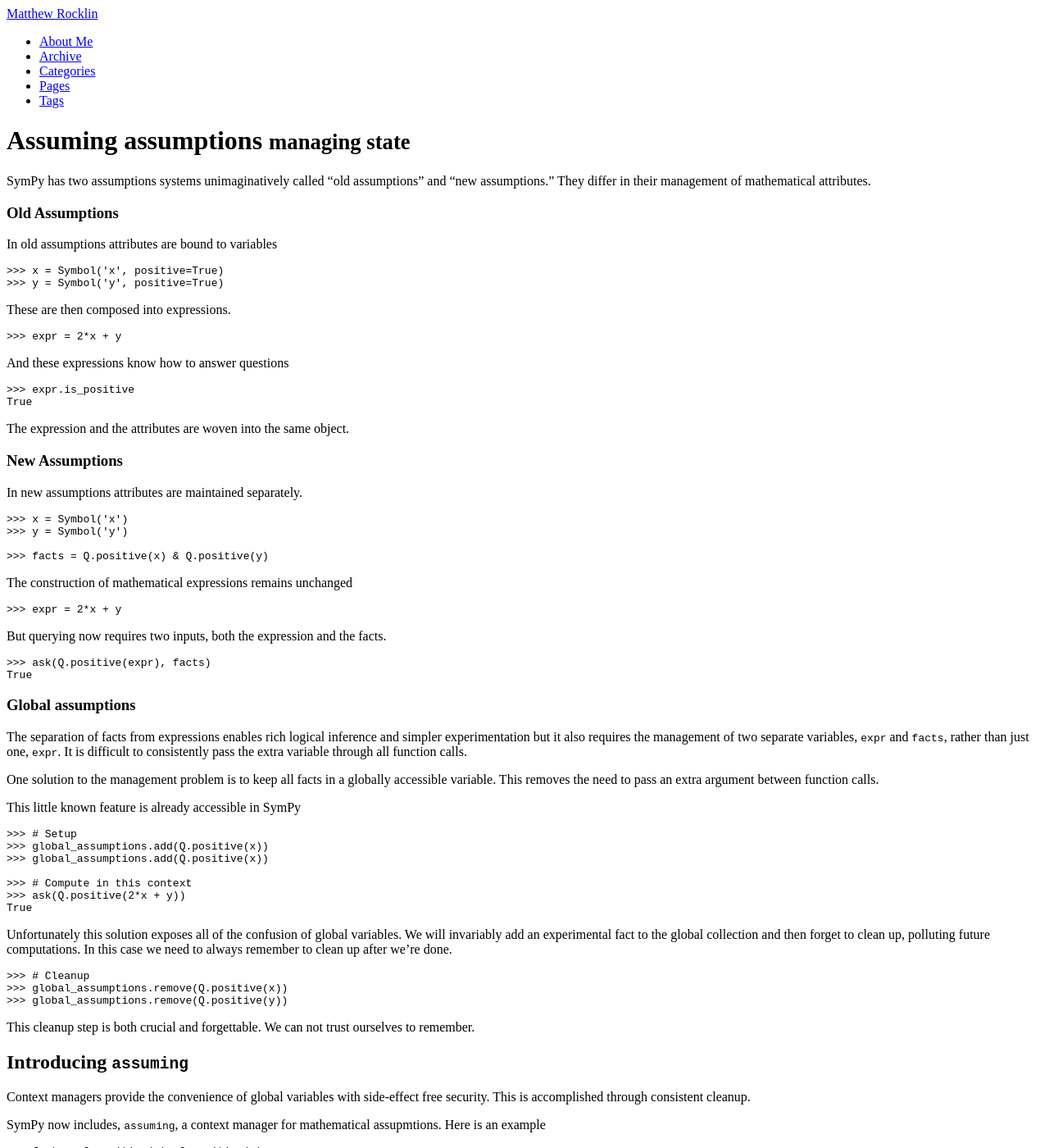
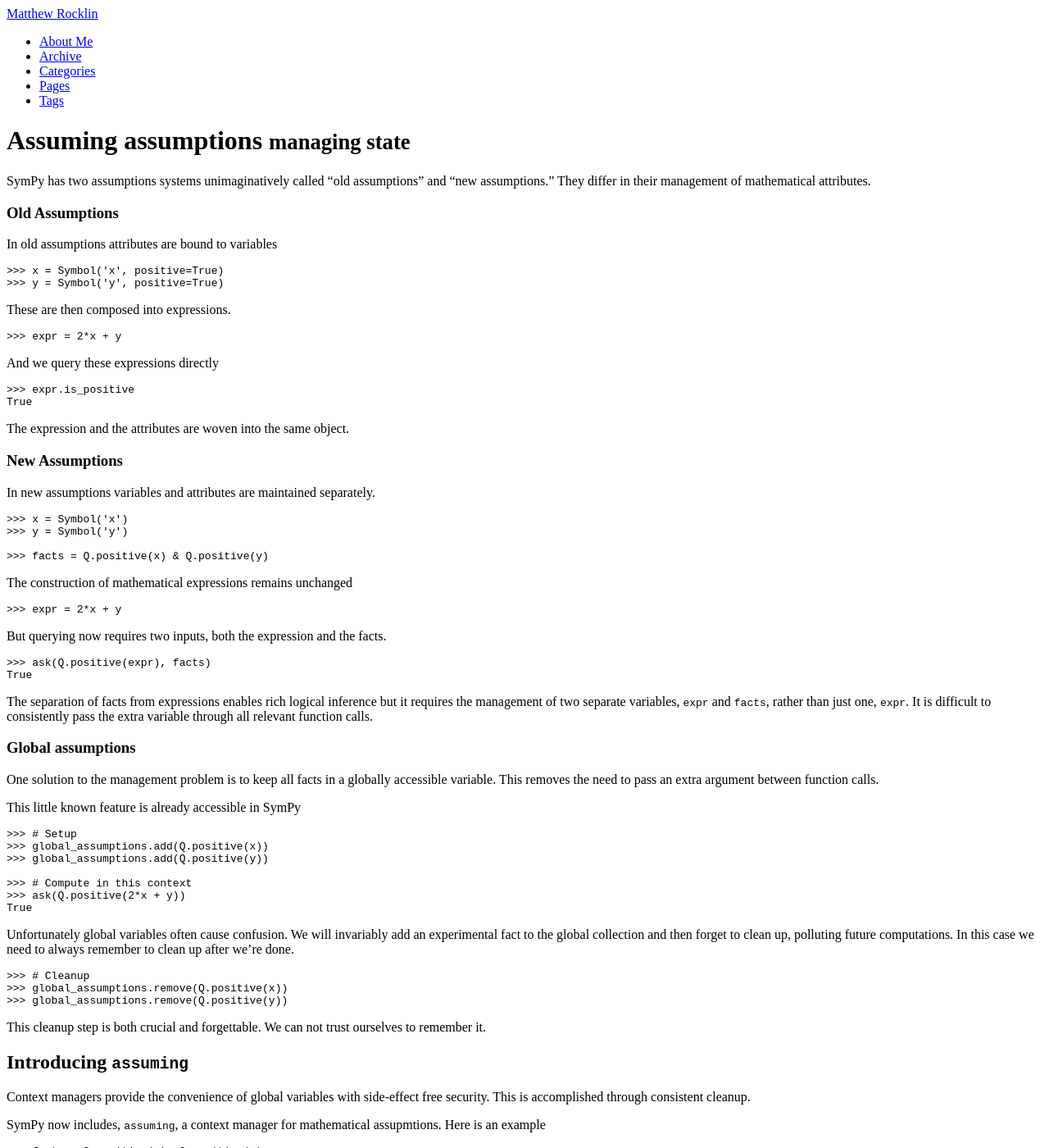
Before and after one commit to besyskymnbk/blog, a Jekyll site: the page built from _posts/work/2013-02-05-Assuming.md, in a window 1280 px wide and 1400 px high. Shown: the whole window at 82% size. Built offline with Jekyll 4.4.1, drawn with Linux system fonts in a browser that asks for light colours; comment, search, counter and statistics services are not loaded.

Commit message:
edit assuming

```diff
--- a/_posts/work/2013-02-05-Assuming.md
+++ b/_posts/work/2013-02-05-Assuming.md
@@ -21,7 +21,7 @@ These are then composed into expressions.
 
     >>> expr = 2*x + y
 
-And these expressions know how to answer questions
+And we query these expressions directly
 
     >>> expr.is_positive
     True
@@ -30,7 +30,7 @@ The expression and the attributes are woven into the same object.
 
 ### New Assumptions
 
-In new assumptions attributes are maintained separately.
+In new assumptions variables and attributes are maintained separately.
 
     >>> x = Symbol('x')
     >>> y = Symbol('y')
@@ -46,9 +46,12 @@ But querying now requires two inputs, both the expression and the facts.
     >>> ask(Q.positive(expr), facts)
     True
 
+The separation of facts from expressions enables rich logical inference but it
+requires the management of two separate variables, `expr` and `facts`, rather
+than just one, `expr`.  It is difficult to consistently pass the extra variable
+through all relevant function calls.
+
 ### Global assumptions
-
-The separation of facts from expressions enables rich logical inference and simpler experimentation but it also requires the management of two separate variables, `expr` and `facts`, rather than just one, `expr`.  It is difficult to consistently pass the extra variable through all function calls.
 
 One solution to the management problem is to keep all facts in a globally accessible variable.  This removes the need to pass an extra argument between function calls.
 
@@ -56,19 +59,20 @@ This little known feature is already accessible in SymPy
 
     >>> # Setup
     >>> global_assumptions.add(Q.positive(x))
-    >>> global_assumptions.add(Q.positive(x))
+    >>> global_assumptions.add(Q.positive(y))
 
     >>> # Compute in this context
     >>> ask(Q.positive(2*x + y))
     True
 
-Unfortunately this solution exposes all of the confusion of global variables.  We will invariably add an experimental fact to the global collection and then forget to clean up, polluting future computations.  In this case we need to always remember to clean up after we're done.
+Unfortunately global variables often cause confusion.  We will invariably add an experimental fact to the global collection and then forget to clean up, polluting future computations.  In this case we need to always remember to clean up after we're done.
 
     >>> # Cleanup
     >>> global_assumptions.remove(Q.positive(x))
     >>> global_assumptions.remove(Q.positive(y))
 
-This cleanup step is both crucial and forgettable.  We can not trust ourselves to remember.
+This cleanup step is both crucial and forgettable.  We can not trust ourselves
+to remember it.
 
 Introducing `assuming`
 ----------------------
```
